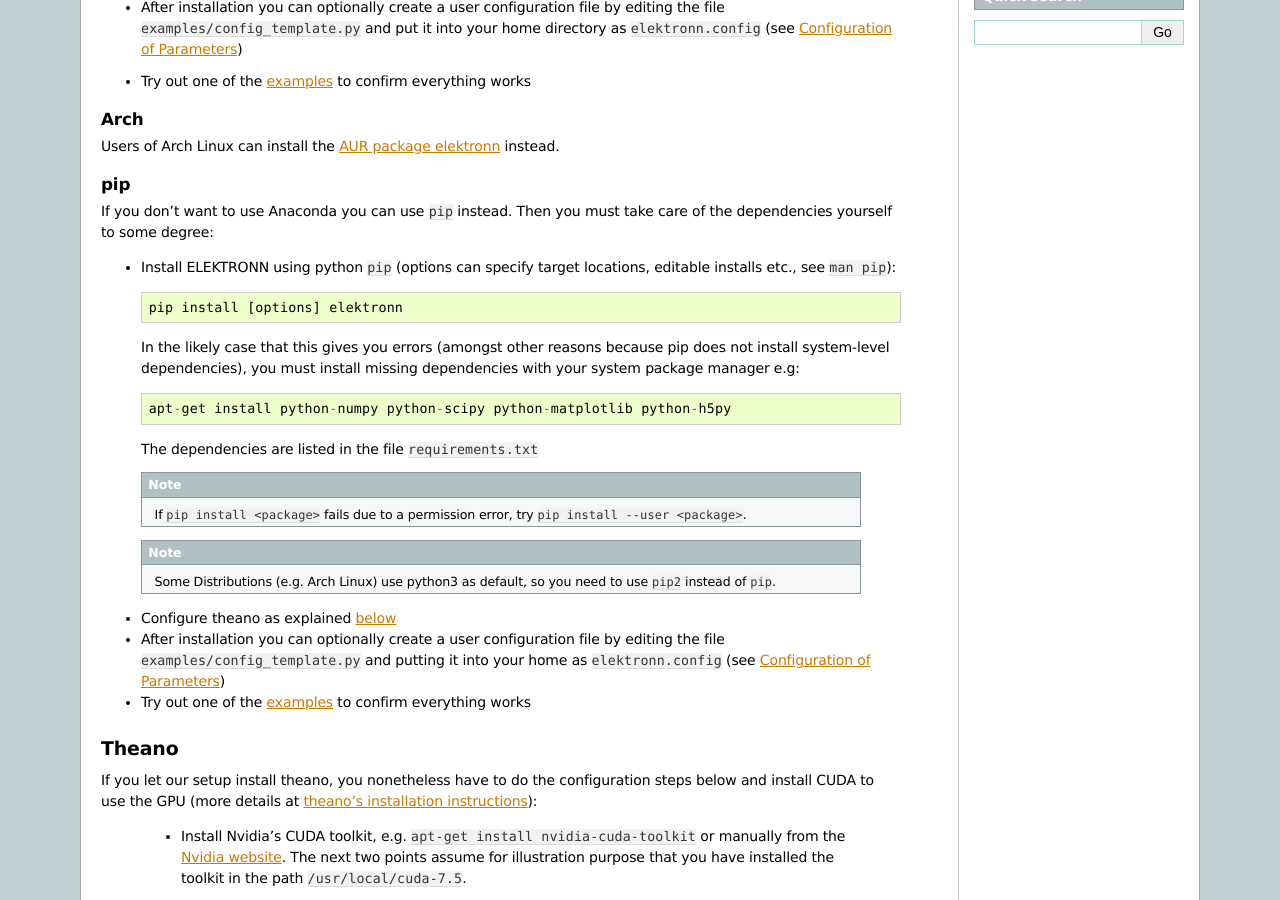
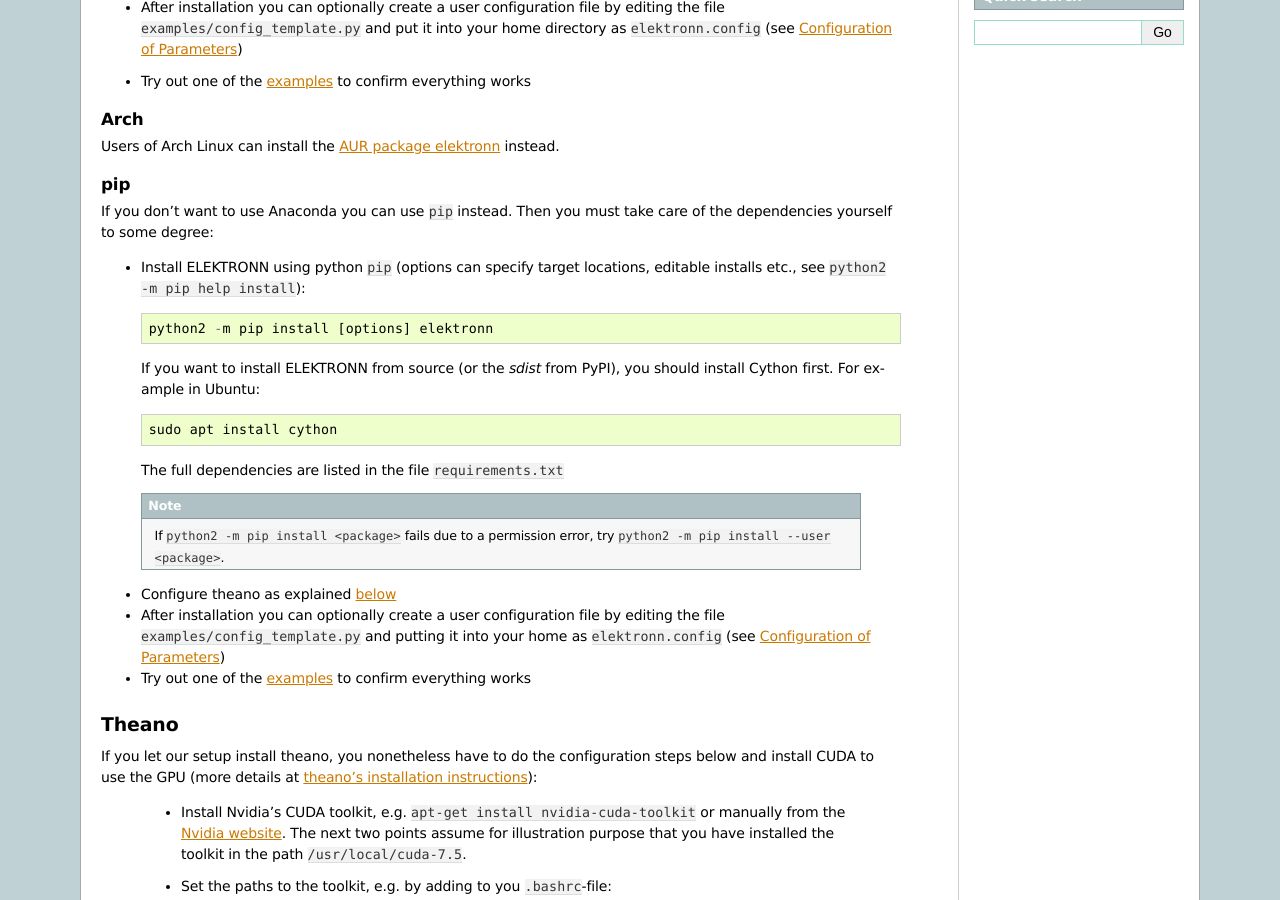
Before and after one commit to ELEKTRONN/ELEKTRONN, a Sphinx documentation site: the page built from doc/Installation.rst, in a window 1280 px wide and 900 px high, scrolled down 528 px. Built offline with Sphinx 7.4.7, drawn with Linux system fonts in a browser that asks for light colours; formulas are drawn with MathJax 3.

Commit message:
docs: Improve install docs

```diff
--- a/doc/Installation.rst
+++ b/doc/Installation.rst
@@ -35,21 +35,18 @@
 
 If you don't want to use Anaconda you can use ``pip`` instead. Then you must take care of the dependencies yourself to some degree:
 
-*  Install ELEKTRONN using python ``pip`` (options can specify target locations, editable installs etc., see ``man pip``)::
+*  Install ELEKTRONN using python ``pip`` (options can specify target locations, editable installs etc., see ``python2 -m pip help install``)::
 
-    pip install [options] elektronn
+    python2 -m pip install [options] elektronn
 
-   In the likely case that this gives you errors (amongst other reasons because pip does not install system-level dependencies), you must install missing dependencies with your system package manager e.g::
+   If you want to install ELEKTRONN from source (or the *sdist* from PyPI), you should install Cython first. For example in Ubuntu::
 
-    apt-get install python-numpy python-scipy python-matplotlib python-h5py
+    sudo apt install cython
 
-  The dependencies are listed in the file ``requirements.txt``
+  The full dependencies are listed in the file ``requirements.txt``
 
   .. Note::
-    If ``pip install <package>`` fails due to a permission error, try ``pip install --user <package>``.
-
-  .. Note::
-    Some Distributions (e.g. Arch Linux) use python3 as default, so you need to use ``pip2`` instead of ``pip``.
+    If ``python2 -m pip install <package>`` fails due to a permission error, try ``python2 -m pip install --user <package>``.
 
 * Configure theano as explained :ref:`below <theano>`
 * After installation you can optionally create a user configuration file by editing the file ``examples/config_template.py`` and putting it into your home as ``elektronn.config`` (see :ref:`configuration`)
```
